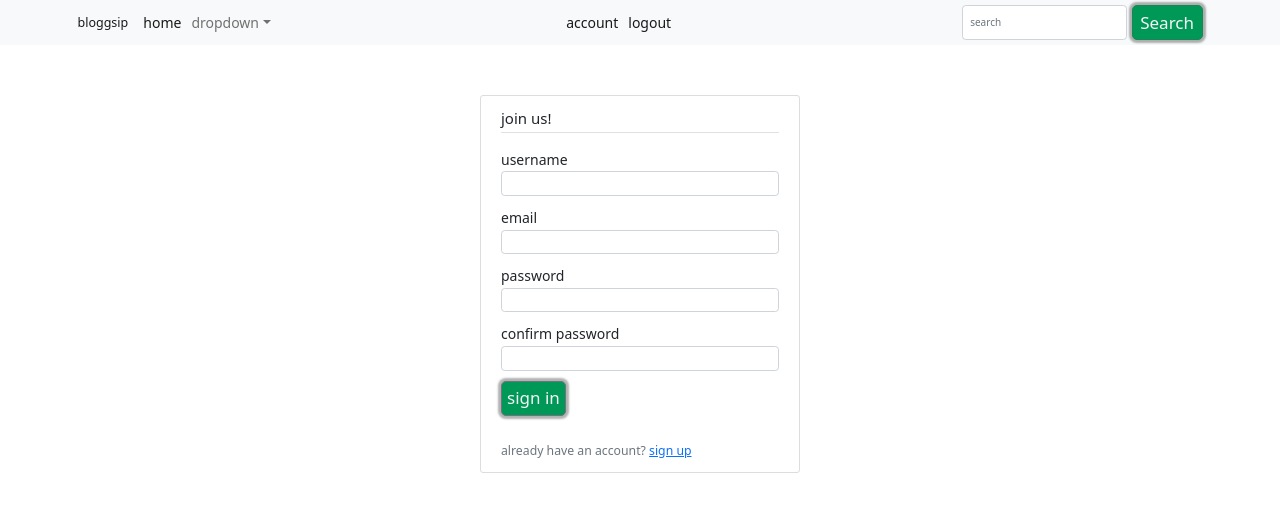
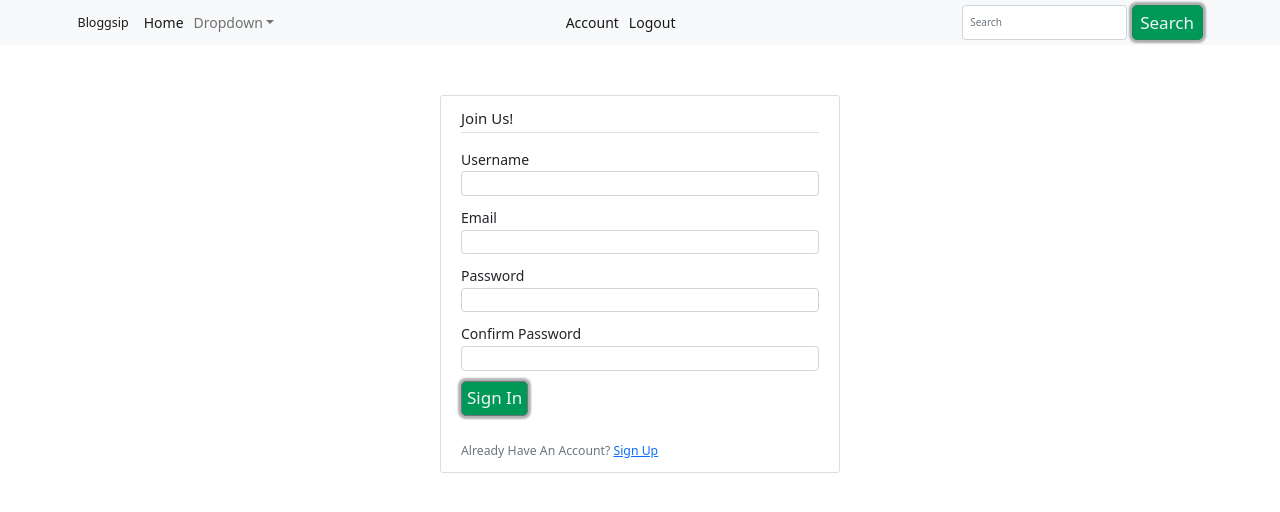
Before and after one commit to Sekeza/blogwithflask, a Flask app: page /register in a window 1280 px wide. Shown: the top 512 px of the page. Run offline with Flask 3, Linux system fonts and the light colour scheme; parts of the project's set-up code (start-up, migrations or seed data) failed here and were passed over.

Commit message:
Removed a text-transform property from the styling

```diff
--- a/blogwithflask/blogwithflask/static/main.css
+++ b/blogwithflask/blogwithflask/static/main.css
@@ -5,7 +5,6 @@
     outline: none;
     border: none;
     text-decoration: none;
-    text-transform: lowercase;
     transition: all 0.2s linear;
 }
 
@@ -30,7 +29,6 @@ body {
 }
 
 .heading {
-    /* margin: 1rem 0; */
     padding-top: 1rem;
     display: inline-block;
     font-size: 3.5rem;
@@ -96,7 +94,7 @@ body {
 
 
 .form_wrapper {
-    width: 32rem;
+    width: 40rem;
     max-width: 100%;
     background: #ffffff;
     padding: 10px 20px;
```
